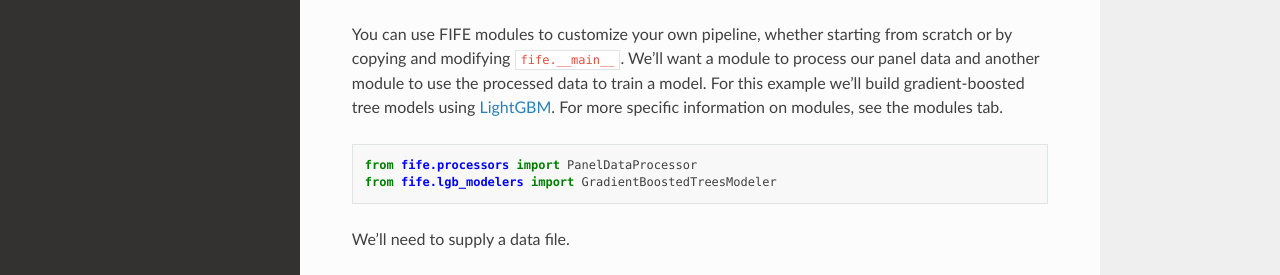
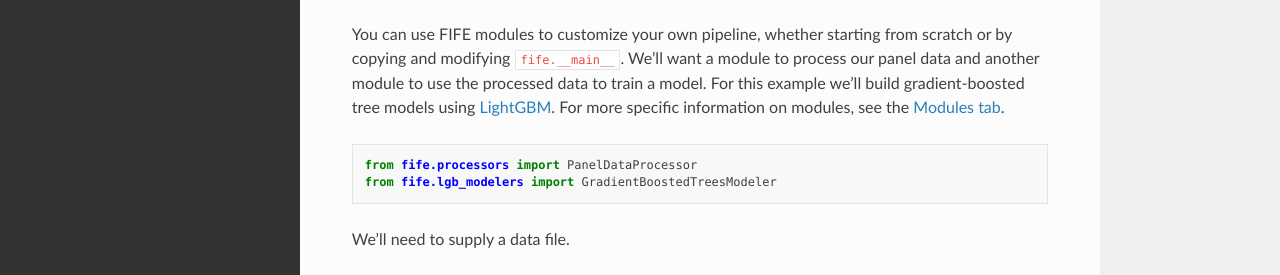
Before and after one commit to IDA-HumanCapital/fife, a Sphinx documentation site: the page built from docs/user_guide.md, in a window 1280 px wide and 900 px high, scrolled down 10549 px. Shown: the part 160-435 px from the top of the window. Built offline with Sphinx 7.4.7 and the Read the Docs theme 2.0.0, drawn with Linux system fonts in a browser that asks for light colours; part of the change alters nothing that is shown.

````diff
--- a/docs/user_guide.md
+++ b/docs/user_guide.md
@@ -303,7 +303,7 @@ import inspect
 print(inspect.getsource(fife.__main__))
 ```
 
-You can use FIFE modules to customize your own pipeline, whether starting from scratch or by copying and modifying `fife.__main__`. We'll want a module to process our panel data and another module to use the processed data to train a model. For this example we'll build gradient-boosted tree models using [LightGBM](https://lightgbm.readthedocs.io/en/latest/). For more specific information on modules, see the modules tab.
+You can use FIFE modules to customize your own pipeline, whether starting from scratch or by copying and modifying `fife.__main__`. We'll want a module to process our panel data and another module to use the processed data to train a model. For this example we'll build gradient-boosted tree models using [LightGBM](https://lightgbm.readthedocs.io/en/latest/). For more specific information on modules, see the [Modules tab](source/fife.html).
 
 ```python
 from fife.processors import PanelDataProcessor
````
